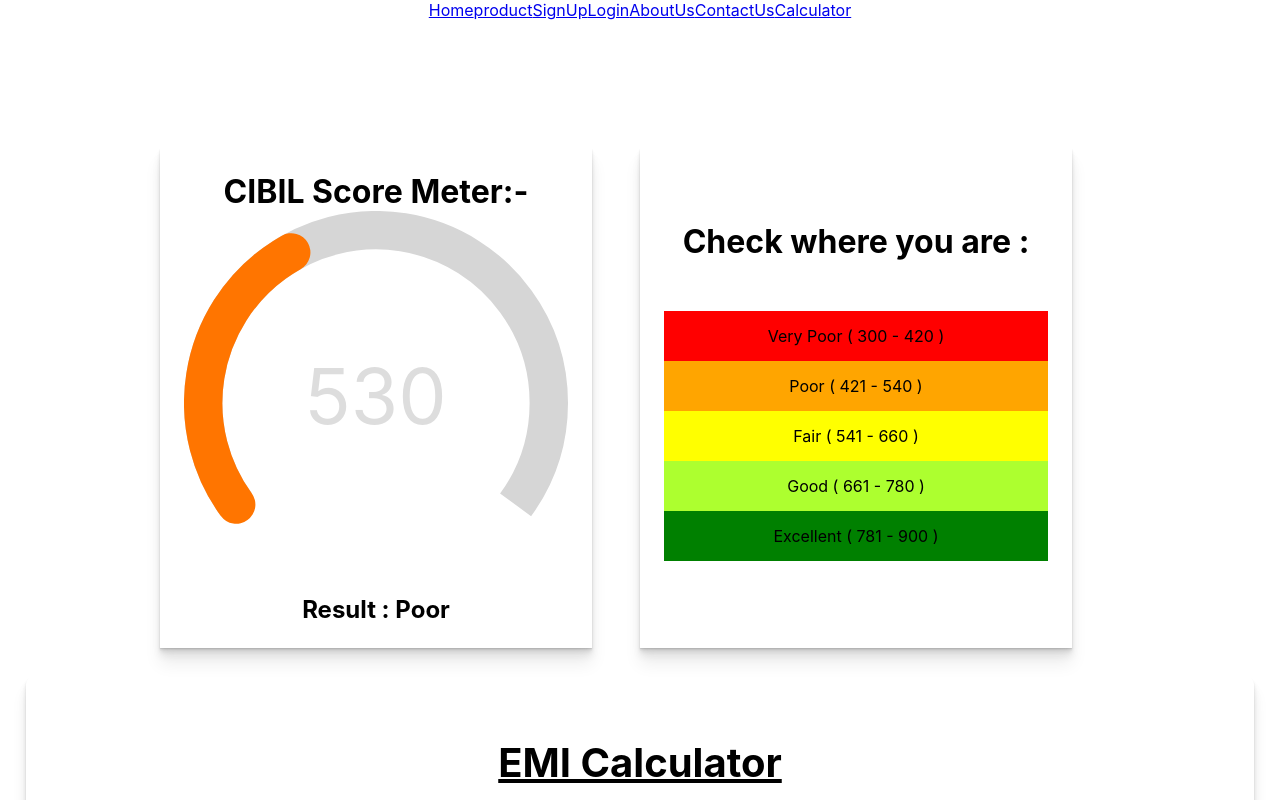
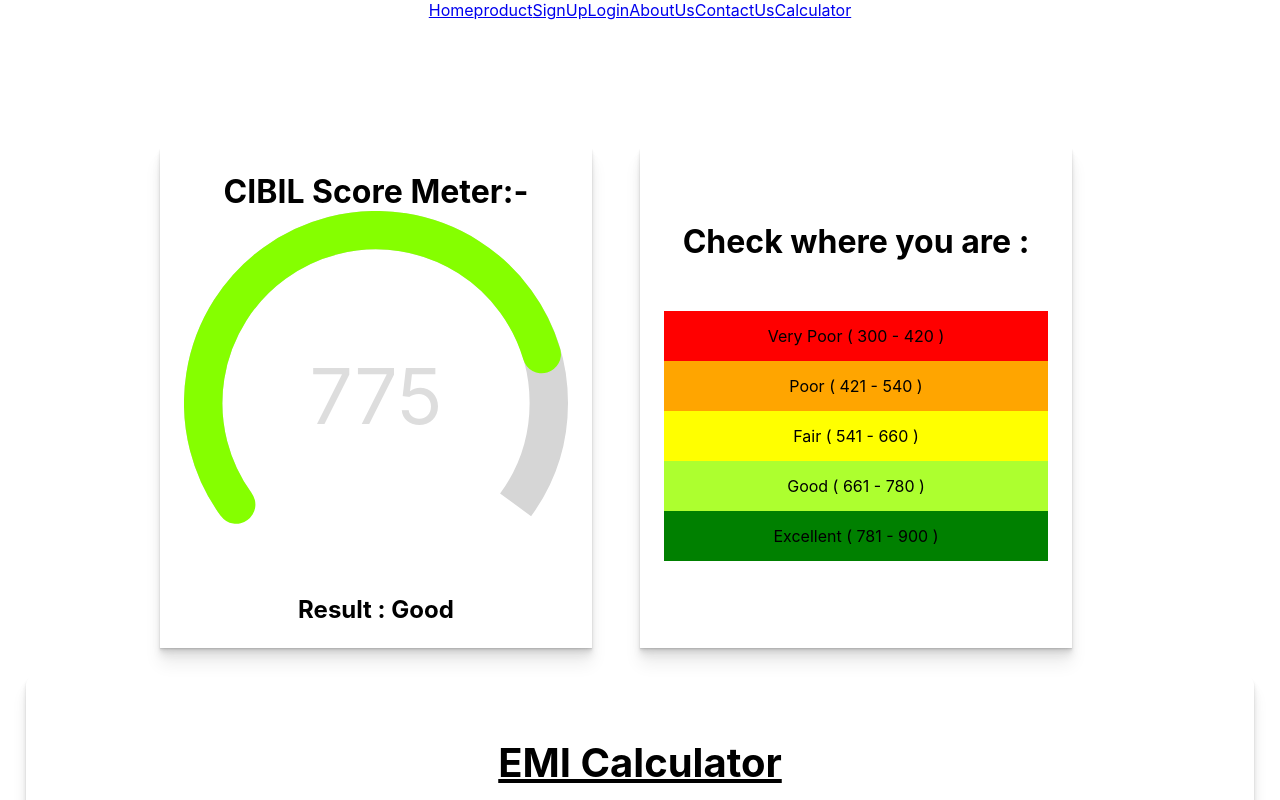
Before and after one commit to Maheshmelapakula/SyLoan-Finance, a React (Create React App) app in the folder syloan_finance/: page /calculator in a window 1280 px wide. Shown: the top 800 px of the page. Built offline with nearby package versions, Linux system fonts and the light colour scheme.

Commit message:
marge maheshContribution

```diff
--- a/syloan_finance/src/Components/Calculators/CibilChecker.jsx
+++ b/syloan_finance/src/Components/Calculators/CibilChecker.jsx
@@ -8,7 +8,7 @@
 const CibilCheker = () => {
 
 //  const store =useSelector();
-const cibilscore=530;
+const cibilscore=775;
 // const diff=600;
 
 const scoreinpercent=((cibilscore-300)/600)*100;
--- a/syloan_finance/src/Pages/CheckEligibility.jsx
+++ b/syloan_finance/src/Pages/CheckEligibility.jsx
@@ -16,7 +16,7 @@
 
   const handleSubmit = (e) => {
     e.preventDefault();
-    let localStorageCibil = 890;
+    let localStorageCibil = 775;
     setCibil(localStorageCibil);
     if (localStorageCibil < 650) {
       setIsEligible(false);
```
